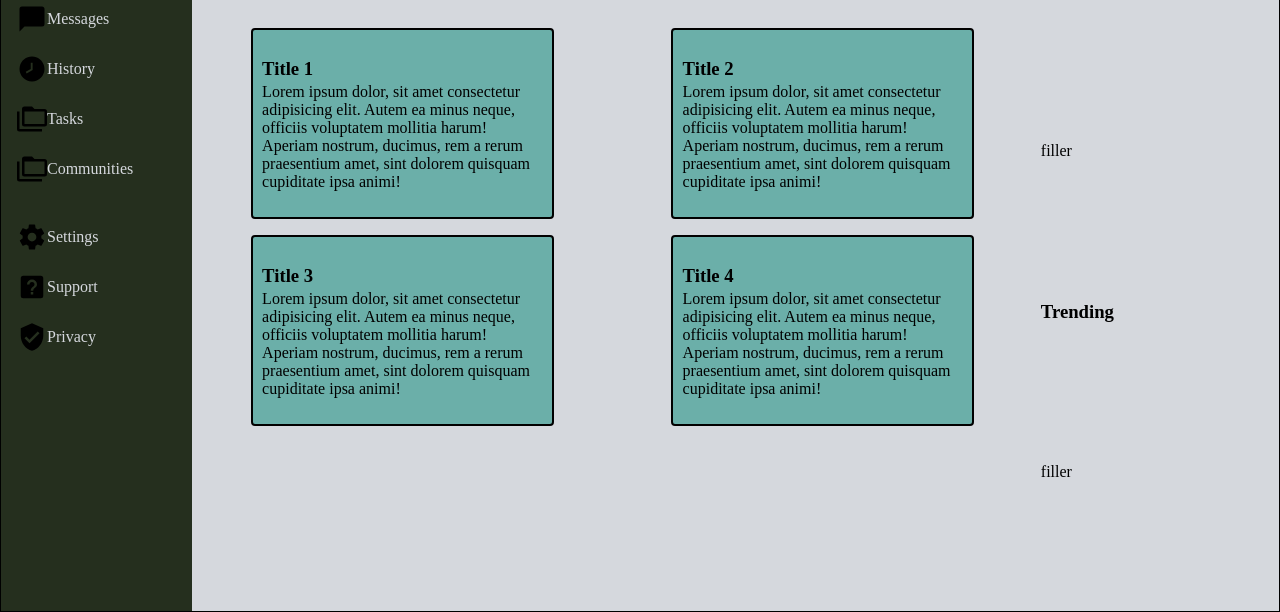
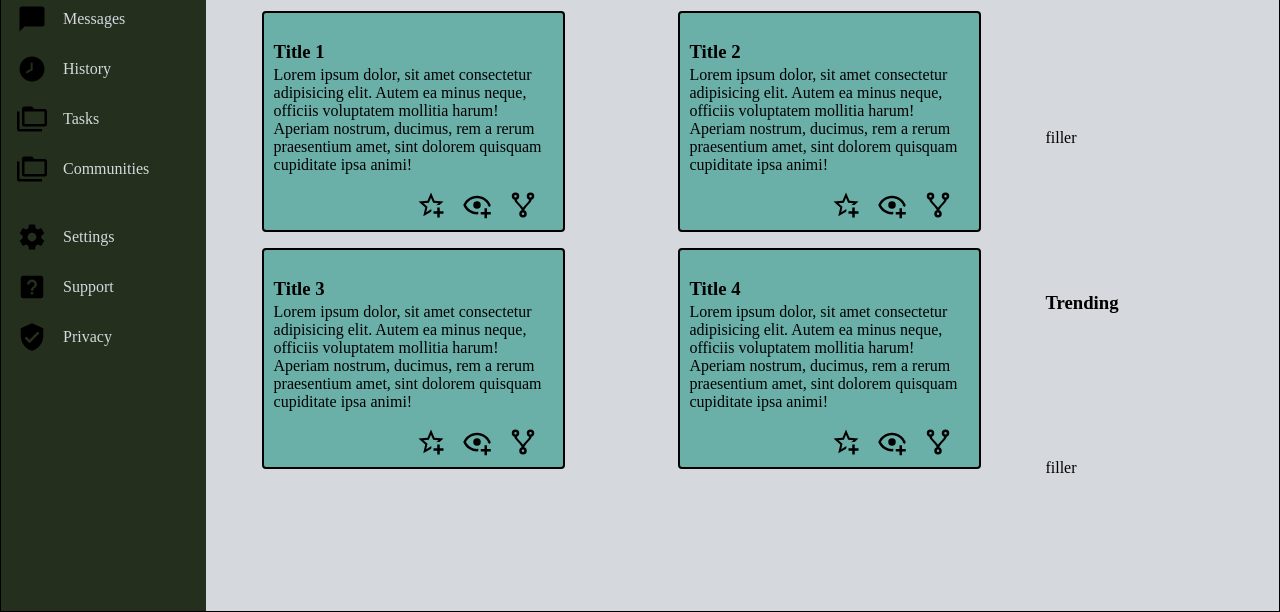
Before and after one commit to jbaldwin0/odin-admin-dashboard, a plain HTML site: page index.html in a window 1280 px wide. Shown: the part 190-802 px from the top of the page. Drawn offline with Linux system fonts and the light colour scheme.

Commit message:
Add svg icons to project tabs

```diff
--- a/css/style.css
+++ b/css/style.css
@@ -79,6 +79,7 @@ main {
 .svg {
     height: 30px;
     width: 30px;
+    padding-right: 1em;
 }
 
 .project {
@@ -90,6 +91,11 @@ main {
     margin: 0.5em;
     max-width: 280px;
     background-color: var(--aqua);
+}
+
+.project-svg {
+    display: flex;
+    justify-content: right;
 }
 
 .project h3 {
--- a/index.html
+++ b/index.html
@@ -84,6 +84,11 @@
                     ducimus, rem a rerum praesentium amet, sint dolorem
                     quisquam cupiditate ipsa animi!
                 </p>
+                <div class="project-svg">
+                    <img src="./img/star-plus-outline.svg" alt="Star" class="svg">
+                    <img src="./img/eye-plus-outline.svg" alt="Eye" class="svg">
+                    <img src="./img/source-fork.svg" alt="Fork" class="svg">
+                </div>
             </div>
             <div class="project">
                 <h3>Title 2</h3>
@@ -94,6 +99,11 @@
                     ducimus, rem a rerum praesentium amet, sint dolorem
                     quisquam cupiditate ipsa animi!
                 </p>
+                <div class="project-svg">
+                    <img src="./img/star-plus-outline.svg" alt="Star" class="svg">
+                    <img src="./img/eye-plus-outline.svg" alt="Eye" class="svg">
+                    <img src="./img/source-fork.svg" alt="Fork" class="svg">
+                </div>
             </div>
             <div class="project">
                 <h3>Title 3</h3>
@@ -104,6 +114,11 @@
                     ducimus, rem a rerum praesentium amet, sint dolorem
                     quisquam cupiditate ipsa animi!
                 </p>
+                <div class="project-svg">
+                    <img src="./img/star-plus-outline.svg" alt="Star" class="svg">
+                    <img src="./img/eye-plus-outline.svg" alt="Eye" class="svg">
+                    <img src="./img/source-fork.svg" alt="Fork" class="svg">
+                </div>
             </div>
             <div class="project">
                 <h3>Title 4</h3>
@@ -114,6 +129,11 @@
                     ducimus, rem a rerum praesentium amet, sint dolorem
                     quisquam cupiditate ipsa animi!
                 </p>
+                <div class="project-svg">
+                    <img src="./img/star-plus-outline.svg" alt="Star" class="svg">
+                    <img src="./img/eye-plus-outline.svg" alt="Eye" class="svg">
+                    <img src="./img/source-fork.svg" alt="Fork" class="svg">
+                </div>
             </div>
         </div>
 
```
